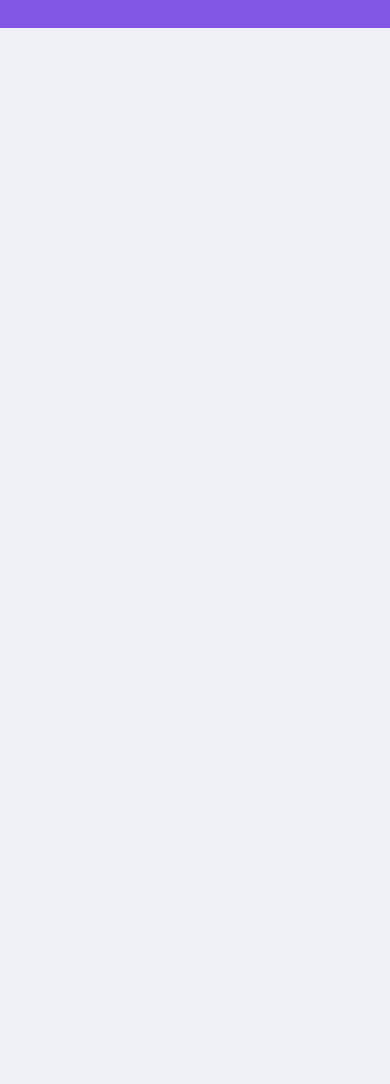
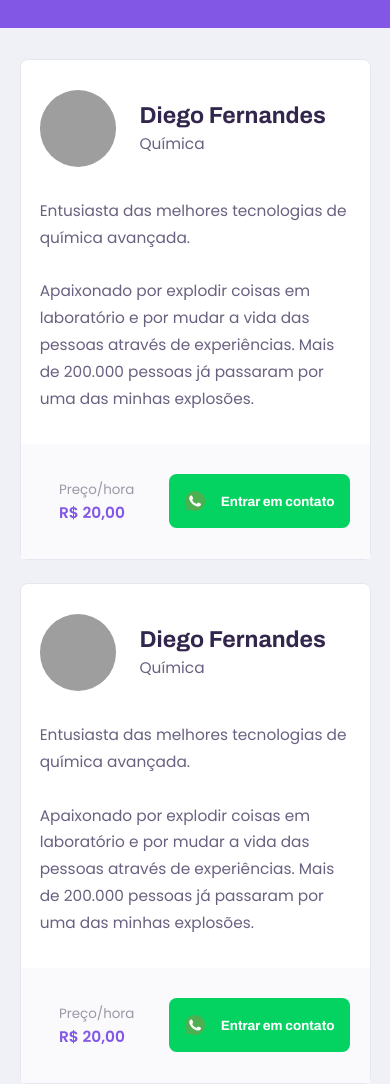
Before and after one commit to robertabononi/proffy-nlw2, a plain HTML site: page study.html in a window 390 px wide. Shown: the part 571-1655 px from the top of the page. Before the commit the page ends 844 px from the top, so only its background shows below. Drawn offline with Linux system fonts and the light colour scheme; grey boxes are pictures that could not be loaded.

Commit message:
creating and styling teacher-item: mobile version

```diff
--- a/study.html
+++ b/study.html
@@ -62,6 +62,50 @@
           </form>
         </div>
       </header>
+
+      <main>
+        <article class="teacher-item">
+          <header>
+            <img src="https://avatars2.githubusercontent.com/u/2254731?s=460&amp;u=0ba16a79456c2f250e7579cb388fa18c5c2d7d65&amp;v=4" alt="Diego Fernandes">
+            <div>
+              <strong>Diego Fernandes</strong>
+              <span>Química</span>
+            </div>
+          </header>
+
+          <p>Entusiasta das melhores tecnologias de química avançada.<br><br>Apaixonado por explodir coisas em laboratório e por mudar a vida das pessoas através de experiências. Mais de 200.000 pessoas já passaram por uma das minhas explosões.</p>
+
+          <footer>
+            <p>
+              Preço/hora<strong>R$ 20,00</strong>
+            </p>
+            <button type="button">
+              <img src="/images/icons/whatsapp.svg" alt="Whatsapp">Entrar em contato
+            </button>
+          </footer>
+        </article>
+
+        <article class="teacher-item">
+          <header>
+            <img src="https://avatars2.githubusercontent.com/u/2254731?s=460&amp;u=0ba16a79456c2f250e7579cb388fa18c5c2d7d65&amp;v=4" alt="Diego Fernandes">
+            <div>
+              <strong>Diego Fernandes</strong>
+              <span>Química</span>
+            </div>
+          </header>
+
+          <p>Entusiasta das melhores tecnologias de química avançada.<br><br>Apaixonado por explodir coisas em laboratório e por mudar a vida das pessoas através de experiências. Mais de 200.000 pessoas já passaram por uma das minhas explosões.</p>
+
+          <footer>
+            <p>
+              Preço/hora<strong>R$ 20,00</strong>
+            </p>
+            <button type="button">
+              <img src="/images/icons/whatsapp.svg" alt="Whatsapp">Entrar em contato
+            </button>
+          </footer>
+        </article>
+      </main>
     </div>
 
   </body>
--- a/styles/partials/page-study.css
+++ b/styles/partials/page-study.css
@@ -110,5 +110,98 @@
   background: var(--color-primary-light);
   position: absolute;
   left: 1.6rem;
-  bottom: 0;
+  bottom: 0px;
 }
+
+#page-study main {
+  margin: 3.2rem auto;
+  width: 90%;
+}
+
+.teacher-item {
+  background-color: var(--color-box-base);
+  border: 1px solid var(--color-line-in-white);
+  border-radius: 0.8rem;
+  margin-top: 2.4rem;
+}
+
+.teacher-item header {
+  padding: 3.2rem 2rem;
+  display: flex;
+  align-items: center;
+}
+
+.teacher-item header img {
+  width: 8rem;
+  height: 8rem;
+  border-radius: 50%;
+}
+
+.teacher-item header div {
+  margin-left: 2.4rem;
+}
+
+.teacher-item header div strong {
+  font: 700 2.4rem Archivo;
+  display: block;
+  color: var(--color-text-title);
+}
+
+.teacher-item header div span {
+  font-size: 1.6rem;
+  display: block;
+  margin-top: 0.4rem;
+}
+
+.teacher-item p {
+  padding: 0 2rem;
+  font-size: 1.6rem;
+  line-height: 2.8rem;
+}
+
+.teacher-item footer {
+  padding: 3.2rem 2rem;
+  background-color: var(--color-box-footer);
+  border-top: 1px solid var(--color-in-white);
+  margin-top: 3.2rem;
+
+  display: flex;
+  align-items: center;
+  justify-content: space-between;
+}
+
+.teacher-item footer p {
+  font-size: 1.4rem;
+  line-height: 2.4rem;
+  color: var(--color-text-complement);
+}
+
+.teacher-item footer p strong {
+  font-size: 1.6rem;
+  color: var(--color-primary);
+  display: block;
+}
+
+.teacher-item footer button {
+  width: 20rem;
+  height: 5.6rem;
+  background: var(--color-secondary);
+  color: var(--color-button-text);
+  border: 0;
+  border-radius: 0.8rem;
+  cursor: pointer;
+  font: 700 1.4rem Archivo;
+
+  display: flex;
+  align-items: center;
+  justify-content: space-evenly;
+
+  text-decoration: none;
+
+  transition: background 0.2s;
+  margin-left: 1.6rem;
+}
+
+.teacher-item footer button:hover {
+  background: var(--color-secondary-dark);
+}
```
